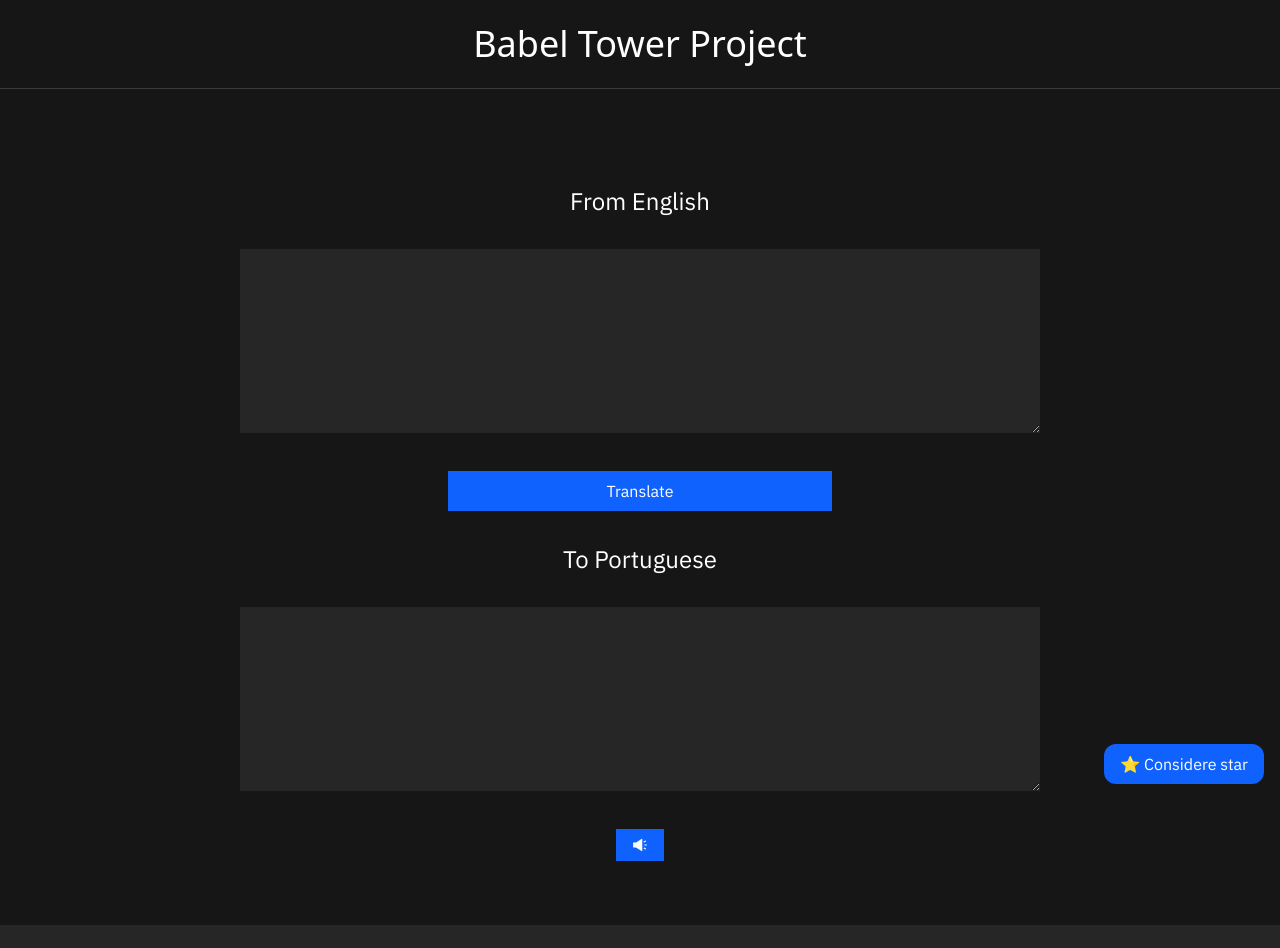
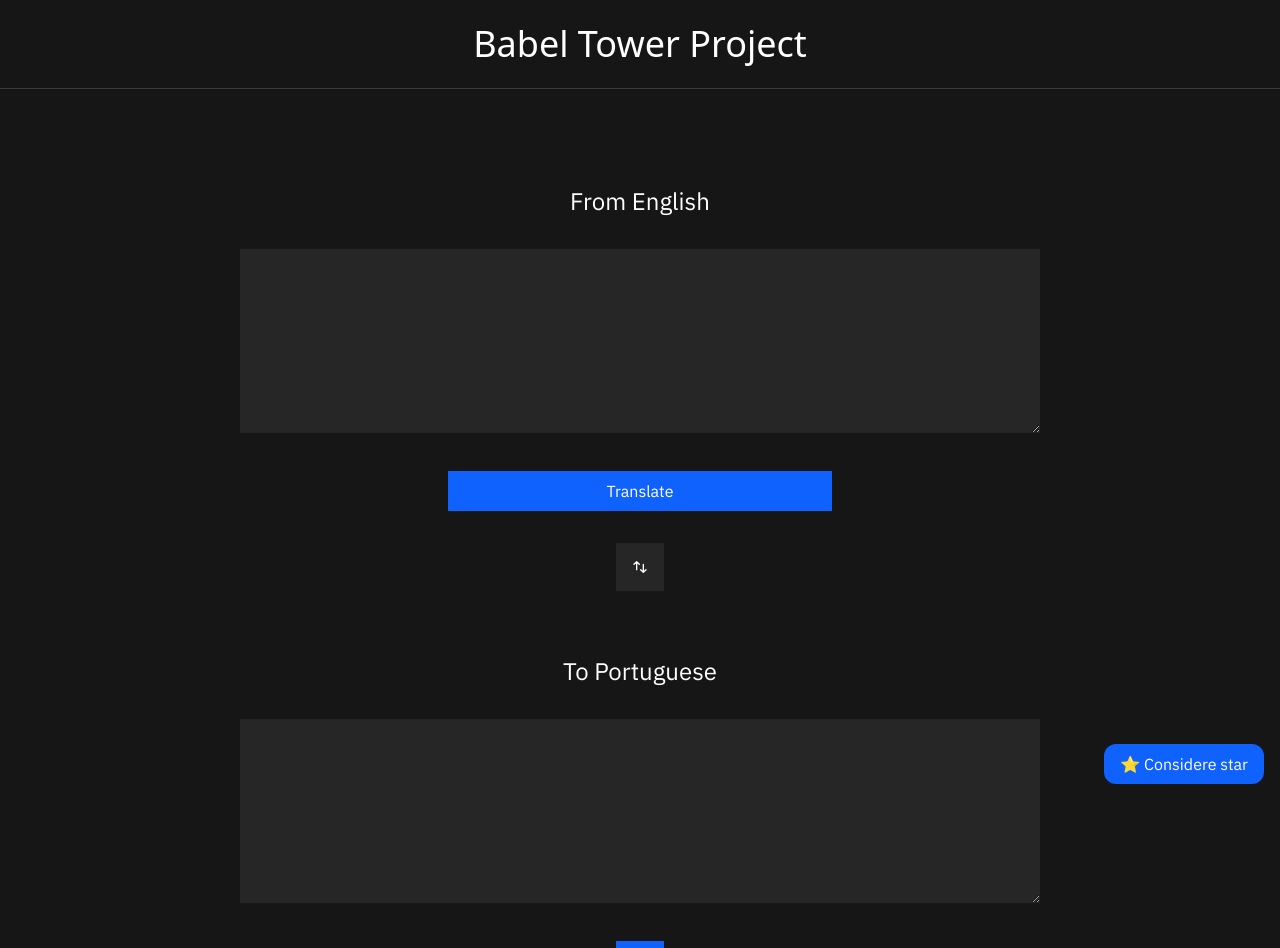
Before and after one commit to wolney-fo/web-translator, a Next.js app: page / in a window 1280 px wide. Shown: the top 948 px of the page. Built offline with nearby package versions, Linux system fonts and the light colour scheme; no server answers.

Commit message:
feat: swap languages

```diff
--- a/src/pages/index.tsx
+++ b/src/pages/index.tsx
@@ -12,12 +12,13 @@ const { v4: uuidv4 } = require("uuid");
 import * as sdk from "microsoft-cognitiveservices-speech-sdk";
 
 import { ibm_plex_sans } from "@/fonts";
-import { AiFillSound, AiFillStar } from "react-icons/ai";
+import { AiFillSound } from "react-icons/ai";
+import { HiOutlineSwitchVertical } from "react-icons/hi";
 
-const translateFrom = "English";
-const translateTo = "Portuguese";
 
 export default function Home() {
+  const [translateFrom, setTranslateFrom] = useState<string>("English");
+  const [translateTo, setTranslateTo] = useState<string>("Portuguese");
   const [inputText, setInputText] = useState<string>("");
   const [outputText, setOutputText] = useState<string>("");
 
@@ -84,6 +85,11 @@ export default function Home() {
     }
   };
 
+  const swapLanguage = () => {
+    setTranslateFrom(translateTo);
+    setTranslateTo(translateFrom);
+  }
+
   return (
     <main className={`py-8 text-center text-white ${ibm_plex_sans.className}`}>
       <a
@@ -94,7 +100,7 @@ export default function Home() {
         ⭐ Considere star
       </a>
 
-      <section className="py-8 mx-auto w-[min(50rem,70%)]">
+      <section className="flex flex-col center py-8 mx-auto w-[min(50rem,70%)]">
         <div className="py-8">
           <h3 className="text-2xl mb-8">From {translateFrom}</h3>
           <textarea
@@ -109,10 +115,14 @@ export default function Home() {
         </div>
 
         <button
-          className="py-2 w-full max-w-[24rem] bg-[#0f62fe] hover:bg-[#0353e9]"
+          className="mx-auto py-2 w-full max-w-[24rem] bg-[#0f62fe] hover:bg-[#0353e9]"
           onClick={translateText}
         >
           Translate
+        </button>
+
+        <button className="my-8 mx-auto p-4 bg-[#262626] hover:bg-[#353535]" onClick={swapLanguage}>
+          <HiOutlineSwitchVertical />
         </button>
 
         <div className="py-8">
@@ -129,7 +139,7 @@ export default function Home() {
         </div>
 
         <button
-          className="text-center py-2 px-4 bg-[#0f62fe] hover:bg-[#0353e9]"
+          className="text-center mx-auto py-2 px-4 bg-[#0f62fe] hover:bg-[#0353e9]"
           onClick={playTranslation}
         >
           <AiFillSound />
```
Also changed, not shown: public/languages.json (added, +8 -0 lines), 1 other file (tests, documents, lock files or other folders).
